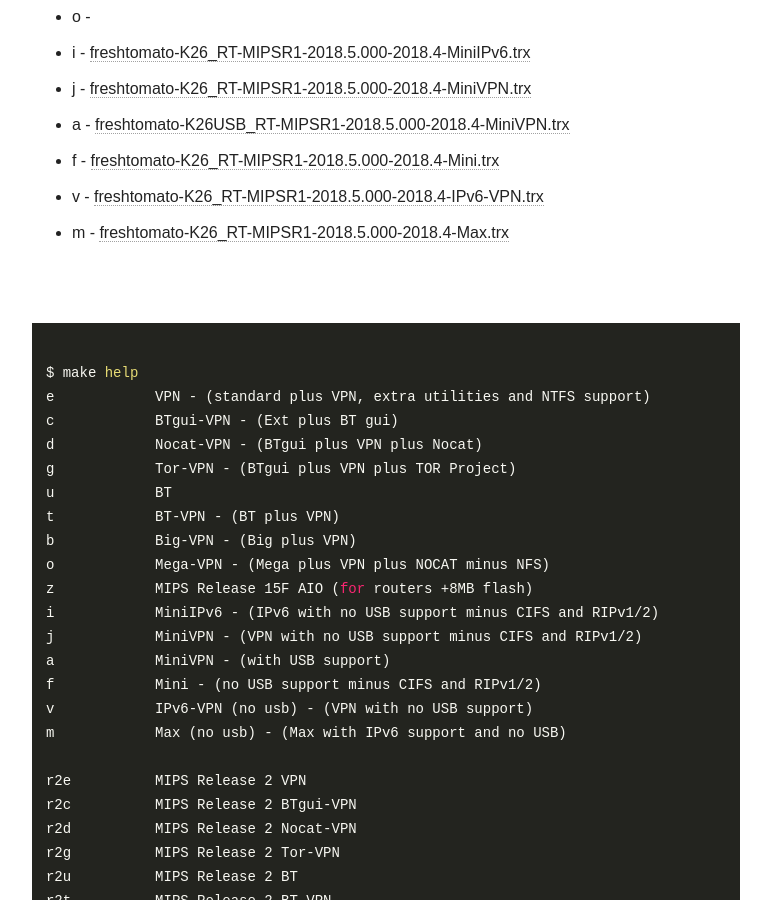
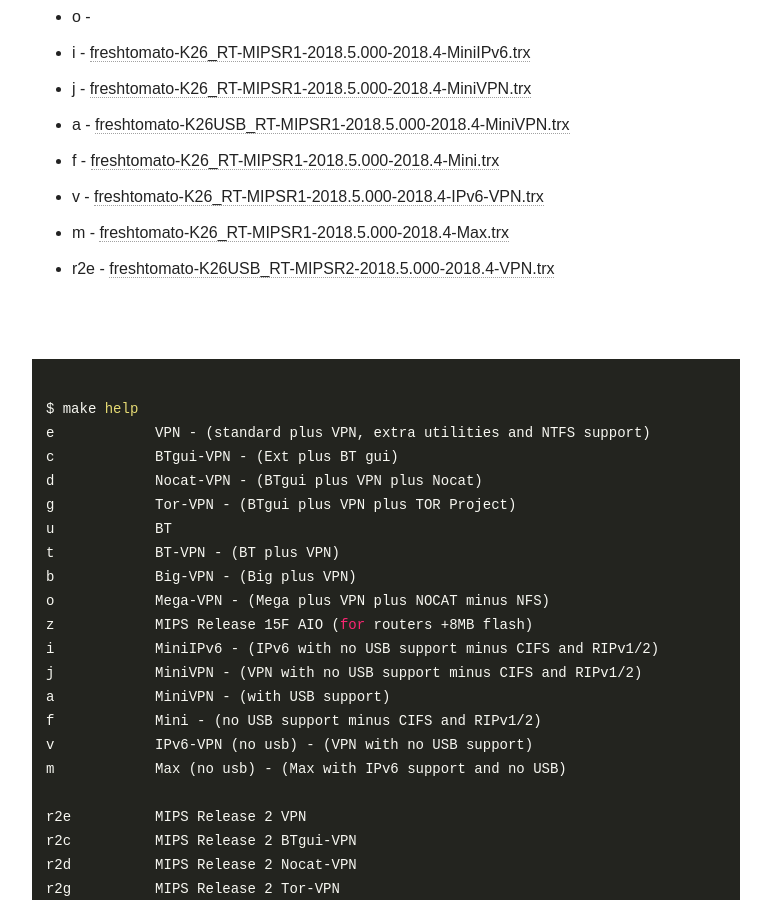
Before and after one commit to oglopss/freshtomato-mips-ci-jekyll, a Jekyll site: the page built from index.html, in a window 1280 px wide and 900 px high, scrolled down 883 px. Shown: the whole window, without its empty margins (254-1025 px from the left). Built offline with Jekyll 4.4.1, drawn with Linux system fonts in a browser that asks for light colours; nearby versions of some CDN libraries.

Commit message:
Travis build 47 r2e pushed to gh-pages

```diff
--- a/_data/ss.yml
+++ b/_data/ss.yml
@@ -14,3 +14,4 @@
   - 0012 a freshtomato-K26USB_RT-MIPSR1-2018.5.000-2018.4-MiniVPN.trx
   - 0014 v freshtomato-K26_RT-MIPSR1-2018.5.000-2018.4-IPv6-VPN.trx
   - 0015 m freshtomato-K26_RT-MIPSR1-2018.5.000-2018.4-Max.trx
+  - 0016 r2e freshtomato-K26USB_RT-MIPSR2-2018.5.000-2018.4-VPN.trx
```
